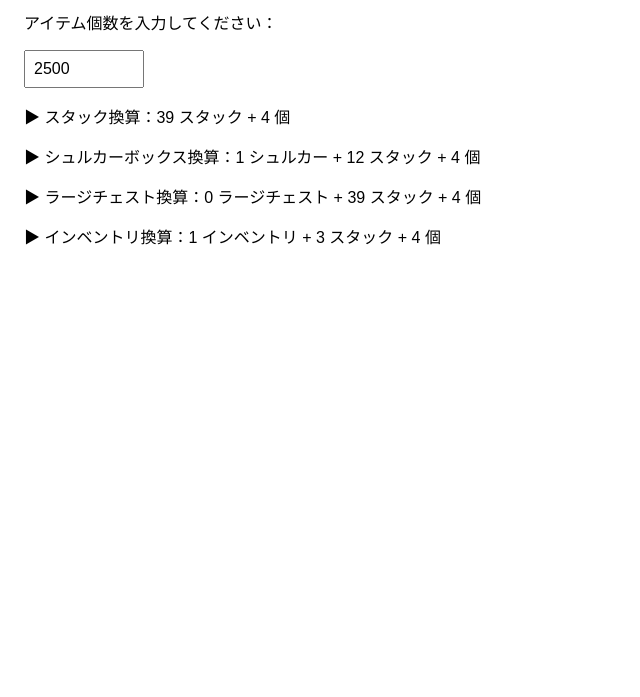
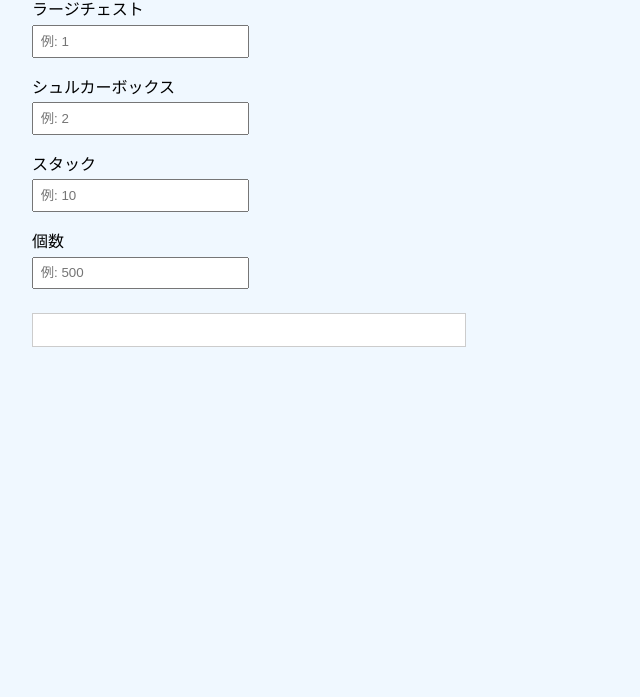
Before and after one commit to himajin481/minecraft-converter, a plain HTML site: page index.html in a window 1280 px wide. Shown: the part 103-800 px from the top of the page, without its empty margins (0-640 px from the left). Drawn offline with Linux system fonts and the light colour scheme.

Commit message:
Update index.html

```diff
--- a/index.html
+++ b/index.html
@@ -2,56 +2,83 @@
 <html lang="ja">
 <head>
   <meta charset="UTF-8">
-  <title>マイクラ単位変換</title>
+  <title>マイクラ単位変換ツール</title>
   <style>
-    body { font-family: sans-serif; padding: 1em; }
-    input { padding: 0.5em; font-size: 1em; width: 100px; }
+    body {
+      font-family: sans-serif;
+      margin: 2em;
+      background: #f0f8ff;
+    }
+    label {
+      display: block;
+      margin: 1em 0 0.3em;
+    }
+    input {
+      width: 200px;
+      padding: 0.5em;
+    }
+    .result {
+      margin-top: 1.5em;
+      background: #fff;
+      padding: 1em;
+      border: 1px solid #ccc;
+      max-width: 400px;
+    }
   </style>
 </head>
 <body>
   <h1>マイクラ単位変換ツール</h1>
-  <p>アイテム個数を入力してください：</p>
-  <input type="number" id="itemCount" value="2500" />
-  <div id="results"></div>
+
+  <label for="chest">ラージチェスト</label>
+  <input type="number" id="chest" placeholder="例: 1">
+
+  <label for="shulker">シュルカーボックス</label>
+  <input type="number" id="shulker" placeholder="例: 2">
+
+  <label for="stack">スタック</label>
+  <input type="number" id="stack" placeholder="例: 10">
+
+  <label for="item">個数</label>
+  <input type="number" id="item" placeholder="例: 500">
+
+  <div class="result" id="output"></div>
 
   <script>
-    const input = document.getElementById('itemCount');
-    const results = document.getElementById('results');
+    const inputs = document.querySelectorAll("input");
+    const output = document.getElementById("output");
 
-    input.addEventListener('input', () => {
-      const count = parseInt(input.value, 10);
-      if (isNaN(count) || count < 0) {
-        results.innerHTML = '<p>有効な数値を入力してください。</p>';
-        return;
-      }
+    function calculate() {
+      let totalItems = 0;
 
-      const stackSize = 64;
-      const shulkerStacks = 27;
-      const invSlots = 36;
-      const chestSlots = 27;
-      const largeChestSlots = 54;
+      const chest = Number(document.getElementById("chest").value);
+      const shulker = Number(document.getElementById("shulker").value);
+      const stack = Number(document.getElementById("stack").value);
+      const item = Number(document.getElementById("item").value);
 
-      const stacks = Math.floor(count / stackSize);
-      const leftover = count % stackSize;
+      if (!isNaN(chest)) totalItems += chest * 3456;
+      if (!isNaN(shulker)) totalItems += shulker * 1728;
+      if (!isNaN(stack)) totalItems += stack * 64;
+      if (!isNaN(item)) totalItems += item;
 
-      const shulkers = Math.floor(stacks / shulkerStacks);
-      const stacksInShulker = stacks % shulkerStacks;
+      const chestOut = Math.floor(totalItems / 3456);
+      const shulkerOut = Math.floor((totalItems % 3456) / 1728);
+      const stackOut = Math.floor((totalItems % 1728) / 64);
+      const itemOut = totalItems % 64;
 
-      const invs = Math.floor(stacks / invSlots);
-      const stacksInInv = stacks % invSlots;
+      output.innerHTML = `
+        <strong>換算結果：</strong><br>
+        🔹 ラージチェスト: ${chestOut} 個<br>
+        🔹 シュルカーボックス: ${shulkerOut} 個<br>
+        🔹 スタック: ${stackOut} スタック<br>
+        🔹 残りアイテム: ${itemOut} 個<br>
+        <br>
+        （合計: ${totalItems} 個）
+      `;
+    }
 
-      const largeChests = Math.floor(stacks / largeChestSlots);
-      const stacksInLargeChest = stacks % largeChestSlots;
-
-      results.innerHTML = `
-        <p>▶ スタック換算：${stacks} スタック + ${leftover} 個</p>
-        <p>▶ シュルカーボックス換算：${shulkers} シュルカー + ${stacksInShulker} スタック + ${leftover} 個</p>
-        <p>▶ ラージチェスト換算：${largeChests} ラージチェスト + ${stacksInLargeChest} スタック + ${leftover} 個</p>
-        <p>▶ インベントリ換算：${invs} インベントリ + ${stacksInInv} スタック + ${leftover} 個</p>
-      `;
+    inputs.forEach(input => {
+      input.addEventListener("input", calculate);
     });
-
-    input.dispatchEvent(new Event('input'));
   </script>
 </body>
 </html>
```
